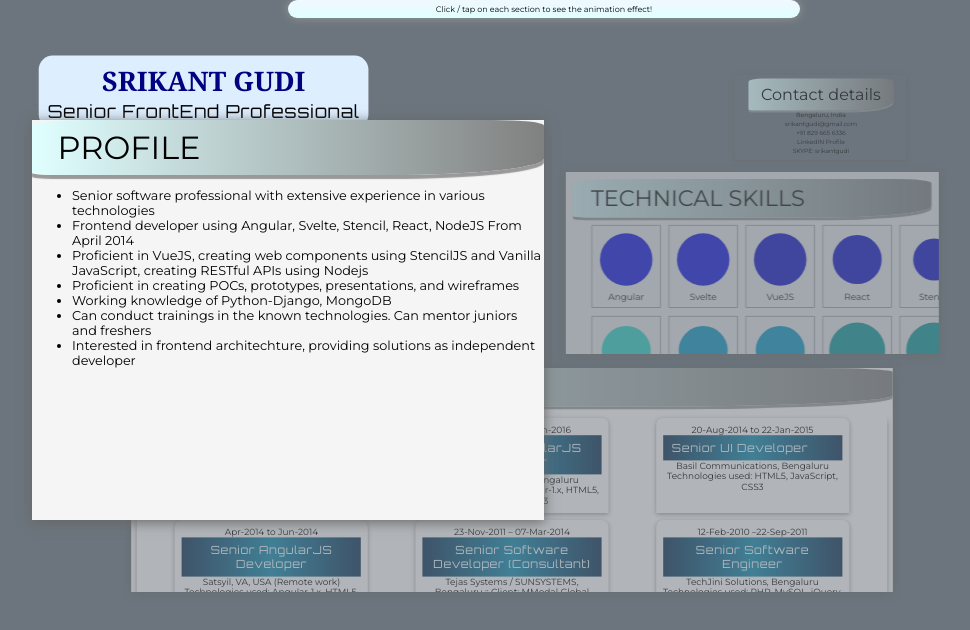
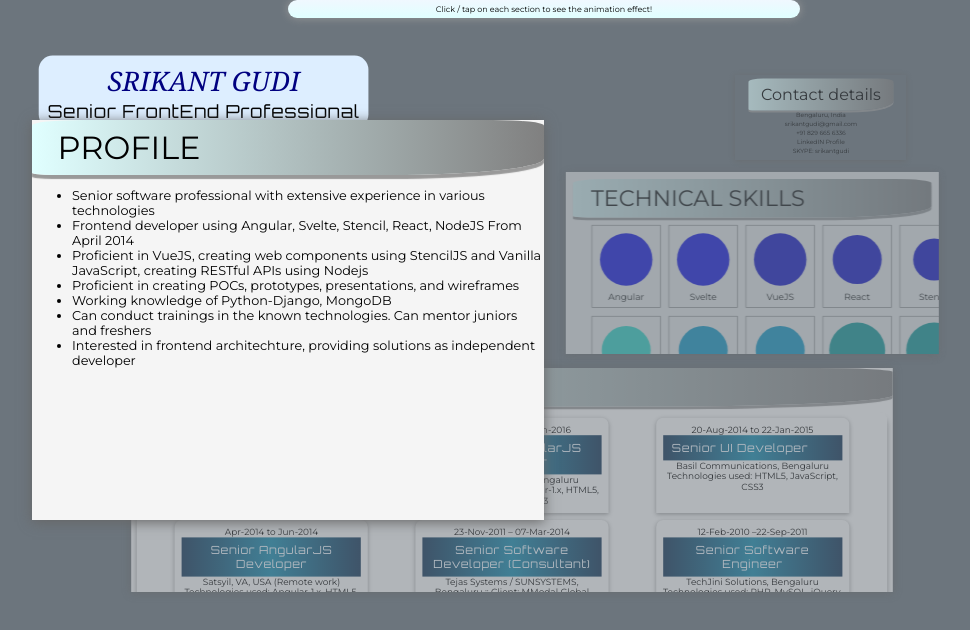
Before and after one commit to srikantgudi/srikantgudi.github.io, a Svelte app: page / in a window 1280 px wide. Shown: the top 630 px of the page, without its empty margins (96-1066 px from the left). Built offline with nearby package versions, Linux system fonts and the light colour scheme; a web font is replaced by a local one.

Commit message:
Update App.svelte

```diff
--- a/src/App.svelte
+++ b/src/App.svelte
@@ -71,7 +71,7 @@
 	.title {
 		font-size: 3vw;
 		font-family: Georgia;
-		font-weight: 600;
+		font-style: italic;
 		color: navy;
 	}
 	.positiontitle {
```
